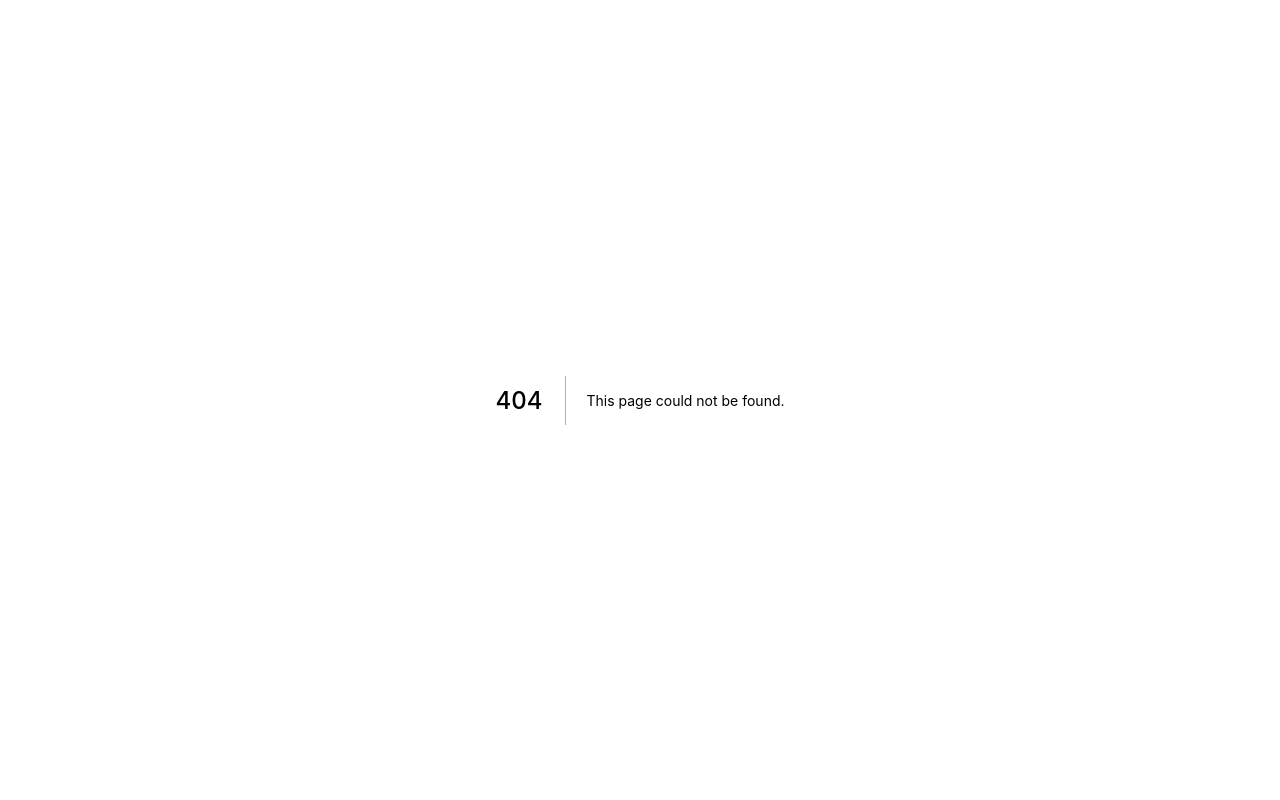
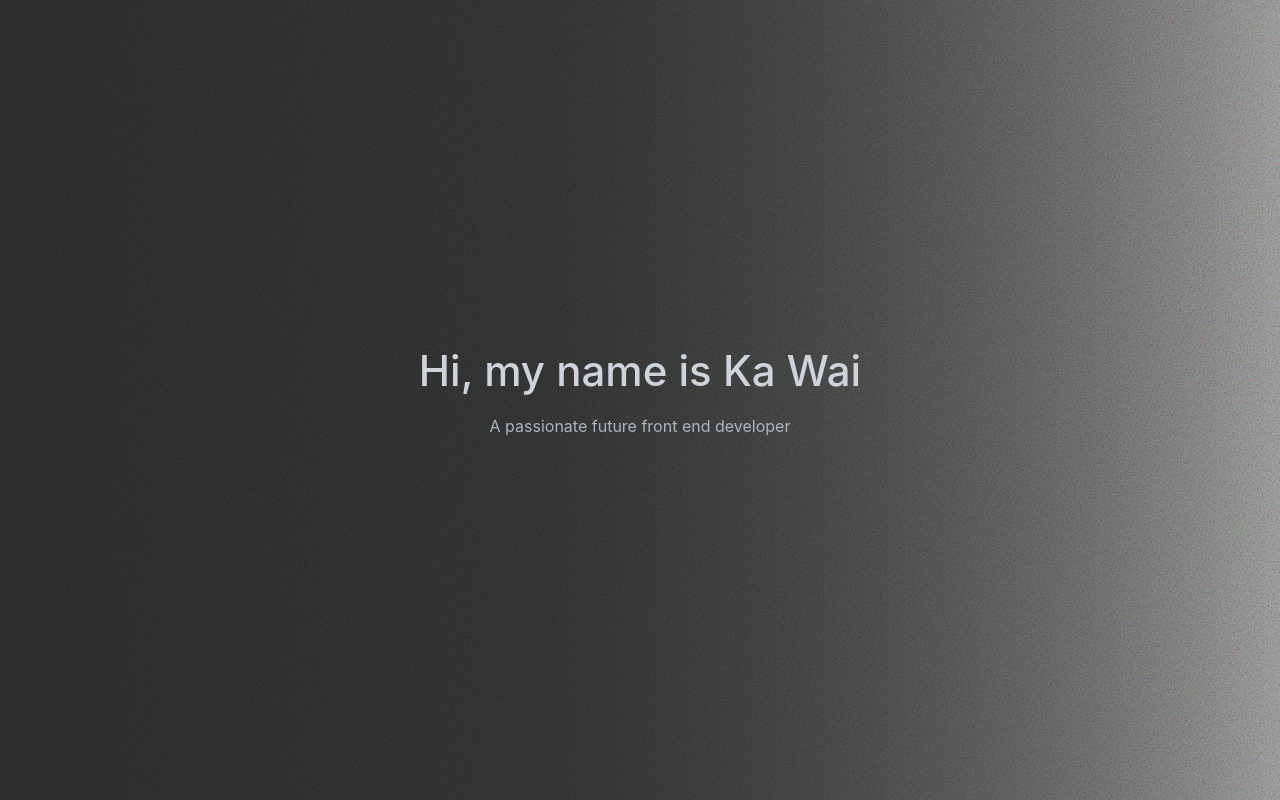
Before and after one commit to Cheung-KaWai/portfolioV2.0, a Next.js app: page /landing in a window 1280 px wide. Before the commit this address had no page. Built offline with nearby package versions, Linux system fonts and the light colour scheme.

Commit message:
Add landing page

```diff
--- /dev/null
+++ b/components/Hero.jsx
@@ -0,0 +1,37 @@
+import React from "react";
+import styled from "styled-components";
+
+export default function Hero() {
+  return (
+    <HeroContainer>
+      <HeroTitle>Hi, my name is Ka Wai </HeroTitle>
+      <HeroSubtitle>A passionate future front end developer</HeroSubtitle>
+    </HeroContainer>
+  );
+}
+
+const HeroContainer = styled.div`
+  width: 100vw;
+  height: 100vh;
+  background-image: linear-gradient(
+      to right,
+      rgba(0, 0, 0, 0.8),
+      80%,
+      rgba(0, 0, 0, 0.3)
+    ),
+    url("/images/noise.svg");
+  display: flex;
+  flex-direction: column;
+  justify-content: center;
+  align-items: center;
+`;
+
+const HeroTitle = styled.h1`
+  color: #ced4da;
+  font-size: 4.2rem;
+  font-weight: 500;
+`;
+
+const HeroSubtitle = styled.p`
+  padding: 2rem;
+`;
--- a/package.json
+++ b/package.json
@@ -11,9 +11,11 @@
   "dependencies": {
     "next": "12.1.6",
     "react": "18.1.0",
-    "react-dom": "18.1.0"
+    "react-dom": "18.1.0",
+    "styled-components": "^5.3.5"
   },
   "devDependencies": {
+    "babel-plugin-styled-components": "^2.0.7",
     "eslint": "8.17.0",
     "eslint-config-next": "12.1.6"
   }
--- /dev/null
+++ b/pages/_document.js
@@ -0,0 +1,24 @@
+import Document, { Html, Head, Main, NextScript } from "next/document";
+
+class MyDocument extends Document {
+  render() {
+    return (
+      <Html>
+        <Head>
+          <link rel="preconnect" href="https://fonts.googleapis.com" />
+          <link rel="preconnect" href="https://fonts.gstatic.com" />
+          <link
+            href="https://fonts.googleapis.com/css2?family=Poppins:wght@400;500;600;700&display=swap"
+            rel="stylesheet"
+          />
+        </Head>
+        <body>
+          <Main />
+          <NextScript />
+        </body>
+      </Html>
+    );
+  }
+}
+
+export default MyDocument;
--- /dev/null
+++ b/pages/landing.jsx
@@ -0,0 +1,6 @@
+import React from "react";
+import Hero from "../components/Hero";
+
+export default function Landing() {
+  return <Hero />;
+}
--- a/styles/globals.css
+++ b/styles/globals.css
@@ -1,9 +1,8 @@
 html,
 body {
-  padding: 0;
-  margin: 0;
-  font-family: -apple-system, BlinkMacSystemFont, Segoe UI, Roboto, Oxygen,
-    Ubuntu, Cantarell, Fira Sans, Droid Sans, Helvetica Neue, sans-serif;
+  font-size: 62.5%;
+  font-family: -apple-system, Poppins, BlinkMacSystemFont, Segoe UI, Roboto,
+    Oxygen, Ubuntu, Cantarell, Fira Sans, Droid Sans, Helvetica Neue, sans-serif;
 }
 
 a {
@@ -13,4 +12,8 @@ a {
 
 * {
   box-sizing: border-box;
+  padding: 0;
+  margin: 0;
+  color: #adb5bd;
+  font-size: 1.6rem;
 }
```
Also changed, not shown: pages/index.js (+2 -66 lines), .babelrc (added), public/images/noise.svg (added), 1 other file (tests, documents, lock files or other folders).
